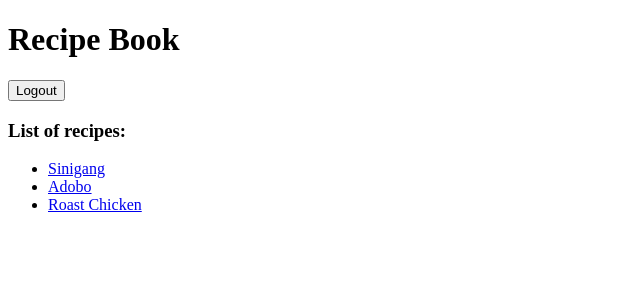
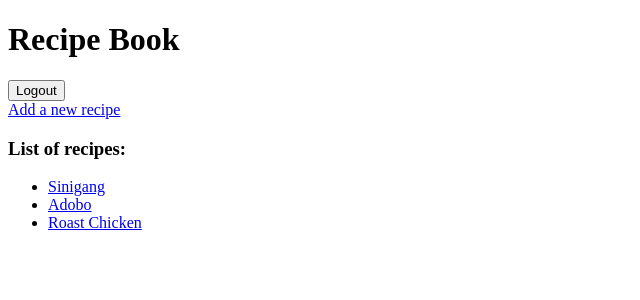
Before and after one commit to SomeWood/recipebook-wood-samuel, a Django app: page /recipes/list in a window 1280 px wide. Shown: the top 300 px of the page, without its empty margins (0-640 px from the left). Run offline with Django 5.2, Linux system fonts and the light colour scheme; a user stored in the database is signed in; data comes from the database, SQL or seed files in the repository.

Commit message:
[recipe_list.html] Added the link to the add recipe page.

```diff
--- a/ledger/templates/recipe_list.html
+++ b/ledger/templates/recipe_list.html
@@ -2,6 +2,7 @@
 {% load static%}
 
 {% block content%}
+<a href="/recipe/add">Add a new recipe</a>
 <h3>List of recipes:</h3>
 <ul>
     {% for item in recipes %}
```
